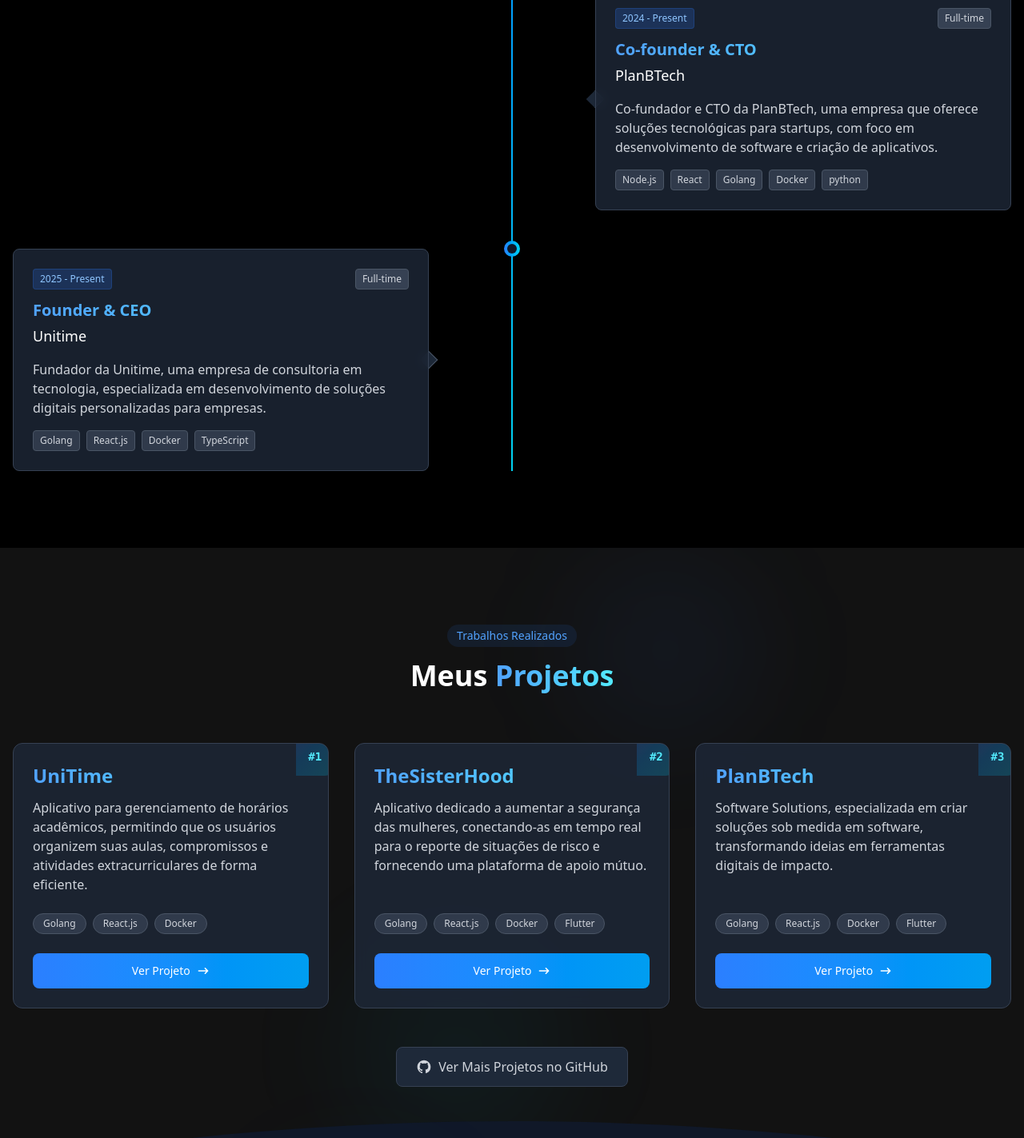
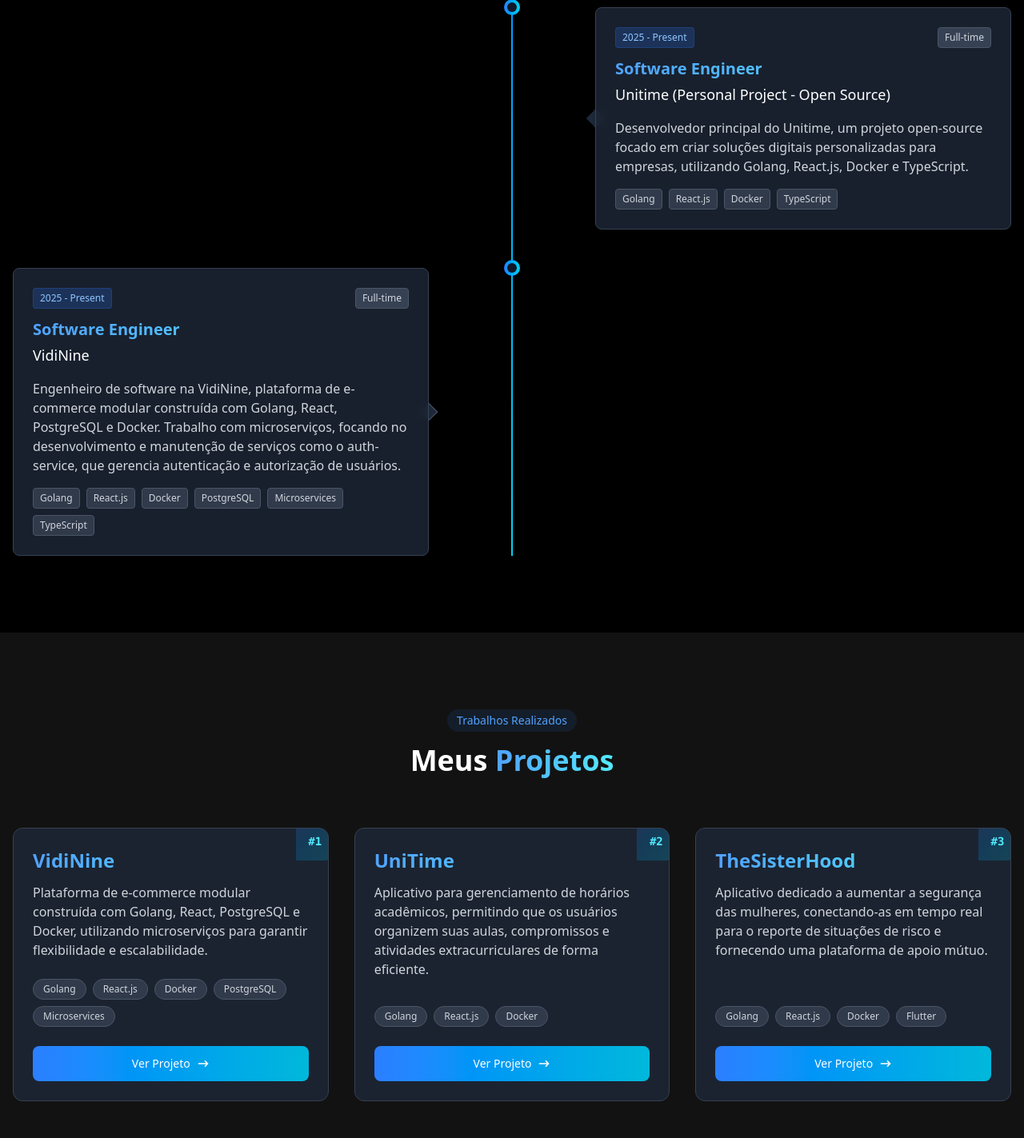
Before and after one commit to JoaoGabrielVianna/portfolio, a React (Vite) app: page / in a window 1280 px wide. Shown: the part 3320-4743 px from the top of the page at 80% size. Built offline with nearby package versions, Linux system fonts and the light colour scheme.

Commit message:
✨ feat: Adicionei um projeto novo

```diff
--- a/src/components/experience.tsx
+++ b/src/components/experience.tsx
@@ -1,33 +1,42 @@
 
 
 const experiences = [
-
   {
-    role: "Full Developer",
+    role: "Full Stack Developer",
     company: "Sonoflow",
     period: "2023 - 2024",
     type: "Full-time",
-    description: "Fundador e desenvolvedor do Sonoflow, um aplicativo de diário do sono com foco em monitoramento e análise de hábitos de sono dos usuários.",
+    description: "Desenvolvedor do Sonoflow, um aplicativo de diário do sono focado no monitoramento e análise dos hábitos de sono dos usuários. Fui responsável pela criação do aplicativo móvel e do dashboard web.",
     skills: ["React", "TypeScript", "Firebase", "Mobile Development", "Flutter"]
   },
+  // {
+  //   role: "Co-founder & CTO",
+  //   company: "PlanBTech",
+  //   period: "2024 - Present",
+  //   type: "Full-time",
+  //   description: "Co-fundador e CTO da PlanBTech, uma empresa que oferece soluções tecnológicas para startups, com ênfase no desenvolvimento de software e criação de aplicativos personalizados.",
+  //   skills: ["Node.js", "React", "Golang", "Docker", "Python"]
+  // },
   {
-    role: "Co-founder & CTO",
-    company: "PlanBTech",
-    period: "2024 - Present",
+    role: "Software Engineer",
+    company: "Unitime (Personal Project - Open Source)",
+    period: "2025 - Present",
     type: "Full-time",
-    description: "Co-fundador e CTO da PlanBTech, uma empresa que oferece soluções tecnológicas para startups, com foco em desenvolvimento de software e criação de aplicativos.",
-    skills: ["Node.js", "React", "Golang", "Docker", "python"]
+    description: "Desenvolvedor principal do Unitime, um projeto open-source focado em criar soluções digitais personalizadas para empresas, utilizando Golang, React.js, Docker e TypeScript.",
+    skills: ["Golang", "React.js", "Docker", "TypeScript"]
   },
   {
-    role: "Founder & CEO",
-    company: "Unitime",
+    role: "Software Engineer",
+    company: "VidiNine",
     period: "2025 - Present",
     type: "Full-time",
-    description: "Fundador da Unitime, uma empresa de consultoria em tecnologia, especializada em desenvolvimento de soluções digitais personalizadas para empresas.",
-    skills: ["Golang", "React.js", "Docker", "TypeScript"]
-  },
+    description: "Engenheiro de software na VidiNine, plataforma de e-commerce modular construída com Golang, React, PostgreSQL e Docker. Trabalho com microserviços, focando no desenvolvimento e manutenção de serviços como o auth-service, que gerencia autenticação e autorização de usuários.",
+    skills: ["Golang", "React.js", "Docker", "PostgreSQL", "Microservices", "TypeScript"]
+  }
+
   // mais experiências...
 ];
+
 
 function ExperienceSection() {
   return (
--- a/src/components/project.tsx
+++ b/src/components/project.tsx
@@ -1,4 +1,10 @@
 const projects = [
+  {
+    name: 'VidiNine',
+    description: 'Plataforma de e-commerce modular construída com Golang, React, PostgreSQL e Docker, utilizando microserviços para garantir flexibilidade e escalabilidade.',
+    technologies: ['Golang', 'React.js', 'Docker', 'PostgreSQL', 'Microservices'],
+    link: 'https://github.com/JoaoGabrielVianna/vidinine-ecommerce',
+  },
   {
     name: 'UniTime',
     description: 'Aplicativo para gerenciamento de horários acadêmicos, permitindo que os usuários organizem suas aulas, compromissos e atividades extracurriculares de forma eficiente.',
@@ -11,22 +17,13 @@ const projects = [
     technologies: ['Golang', 'React.js', 'Docker', 'Flutter'],
     link: 'https://github.com/TheSisterHood',
   },
-  {
-    name: 'PlanBTech',
-    description: 'Software Solutions, especializada em criar soluções sob medida em software, transformando ideias em ferramentas digitais de impacto.',
-    technologies: ['Golang', 'React.js', 'Docker', 'Flutter'],
-    link: 'https://github.com/PlanBTechTeam',
-  },
 ];
-
 
 function ProjectSection() {
   return (
-    <section id="projects" className="py-24  relative overflow-hidden">
-
-
+    <section id="projects" className="py-24 relative overflow-hidden">
       <div className="container mx-auto px-4 relative z-10">
-        {/* Título com estilo consistente */}
+        {/* Título */}
         <div className="flex flex-col items-center mb-16">
           <div className="inline-block px-3 py-1 bg-blue-500/10 text-blue-400 rounded-full text-sm font-medium mb-4">
             Trabalhos Realizados
@@ -48,13 +45,13 @@ function ProjectSection() {
 
               {/* Conteúdo do projeto */}
               <div className="p-6 relative z-10 h-full flex flex-col">
-                {/* Badge com número do projeto */}
+                {/* Badge */}
                 <div className="absolute -right-2 -top-2 w-12 h-12 flex items-center justify-center">
                   <div className="absolute inset-0 bg-gradient-to-br from-blue-500 to-cyan-400 rounded-br-xl opacity-20 group-hover:opacity-100 transition-opacity"></div>
                   <span className="relative text-cyan-300 font-mono text-sm font-bold">#{index + 1}</span>
                 </div>
 
-                {/* Título do projeto */}
+                {/* Título */}
                 <h3 className="text-2xl font-bold mb-3 text-transparent bg-clip-text bg-gradient-to-r from-blue-400 to-cyan-300">
                   {project.name}
                 </h3>
@@ -64,18 +61,23 @@ function ProjectSection() {
                   {project.description}
                 </p>
 
-                {/* Tecnologias usadas */}
+                {/* Tecnologias */}
                 <div className="mb-6 flex flex-wrap gap-2">
                   {project.technologies.map((tech, idx) => (
-                    <span key={idx} className="px-3 py-1 bg-gray-700/80 text-gray-300 text-xs rounded-full border border-gray-600 group-hover:border-blue-500/30 transition-colors">
+                    <span
+                      key={idx}
+                      className="px-3 py-1 bg-gray-700/80 text-gray-300 text-xs rounded-full border border-gray-600 group-hover:border-blue-500/30 transition-colors"
+                    >
                       {tech}
                     </span>
                   ))}
                 </div>
 
-                {/* Link para o projeto */}
+                {/* Link */}
                 <a
                   href={project.link}
+                  target="_blank"
+                  rel="noopener noreferrer"
                   className="w-full px-4 py-3 flex items-center justify-center bg-gradient-to-r from-blue-500 to-cyan-500 bg-size-200 bg-pos-0 hover:bg-pos-100 text-white rounded-lg transition-all duration-500 font-medium text-sm"
                 >
                   Ver Projeto
@@ -103,52 +105,8 @@ function ProjectSection() {
           </a>
         </div>
       </div>
-
-      {/* Decoração extra */}
-      <div className="absolute top-0 right-1/4 w-64 h-64 bg-blue-500/5 rounded-full filter blur-3xl"></div>
-      <div className="absolute bottom-0 left-1/3 w-72 h-72 bg-cyan-500/5 rounded-full filter blur-3xl"></div>
-
-      {/* Estilos adicionais */}
-      <style>{`
-.projects-bg-gradient {
-position: absolute;
-width: 100%;
-height: 100%;
-background: radial-gradient(circle at center right, rgba(59, 130, 246, 0.03), transparent 50%),
-          radial-gradient(circle at center left, rgba(14, 165, 233, 0.03), transparent 50%);
-}
-
-.projects-bg-grid {
-position: absolute;
-top: 0;
-right: 0;
-bottom: 0;
-left: 0;
-background-image: linear-gradient(rgba(255, 255, 255, 0.02) 1px, transparent 1px),
-                linear-gradient(to right, rgba(255, 255, 255, 0.02) 1px, transparent 1px);
-background-size: 50px 50px;
-}
-
-.bg-size-200 {
-background-size: 200% 100%;
-}
-
-.bg-pos-0 {
-background-position: 0% 0%;
-}
-
-.bg-pos-100 {
-background-position: 100% 0%;
-}
-`}</style>
-
-      <div className="absolute bottom-0 left-0 right-0">
-        <svg xmlns="http://www.w3.org/2000/svg" viewBox="0 0 1440 60" className="w-full h-auto fill-current text-gray-900" style={{ transform: "translateY(1px)" }}>
-          <path d="M0,60 C240,20 480,0 720,0 C960,0 1200,20 1440,60 L1440,60 L0,60 Z"></path>
-        </svg>
-      </div>
     </section>
-  )
+  );
 }
 
 export default ProjectSection;
```
